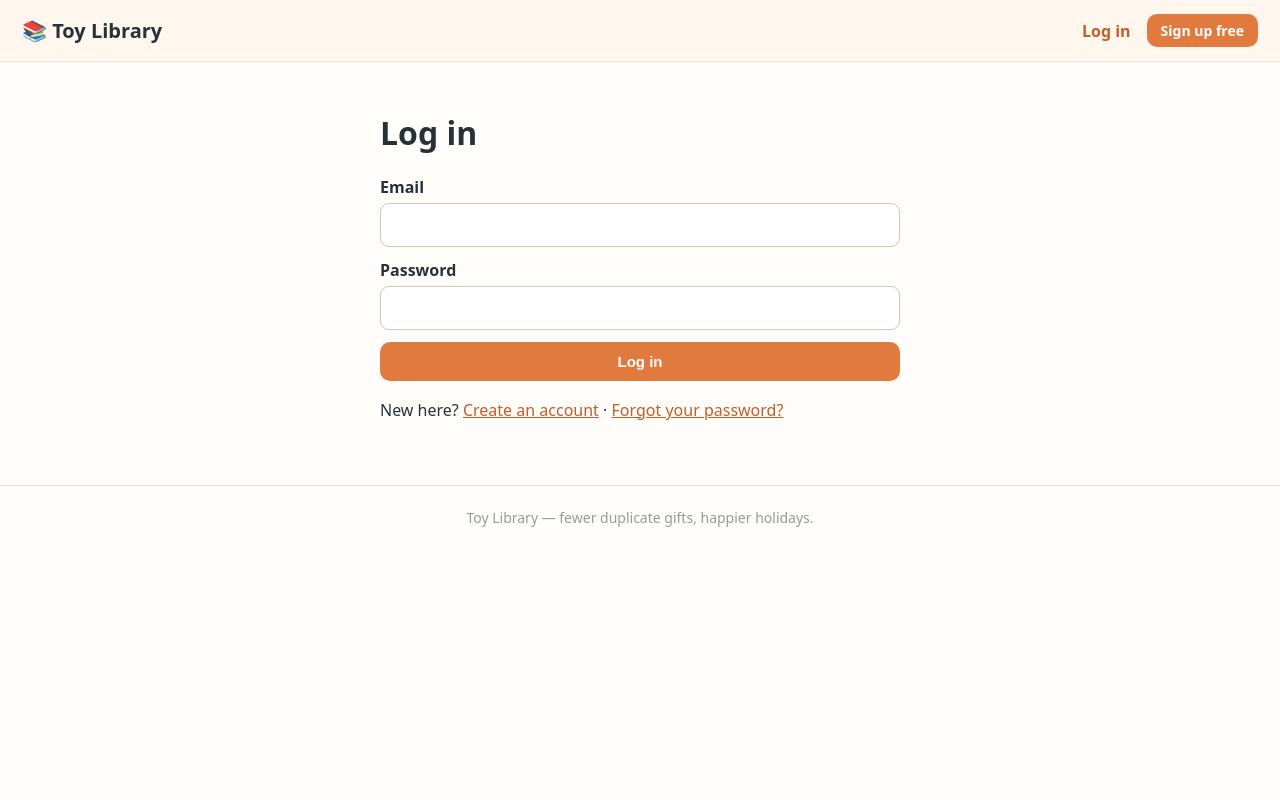
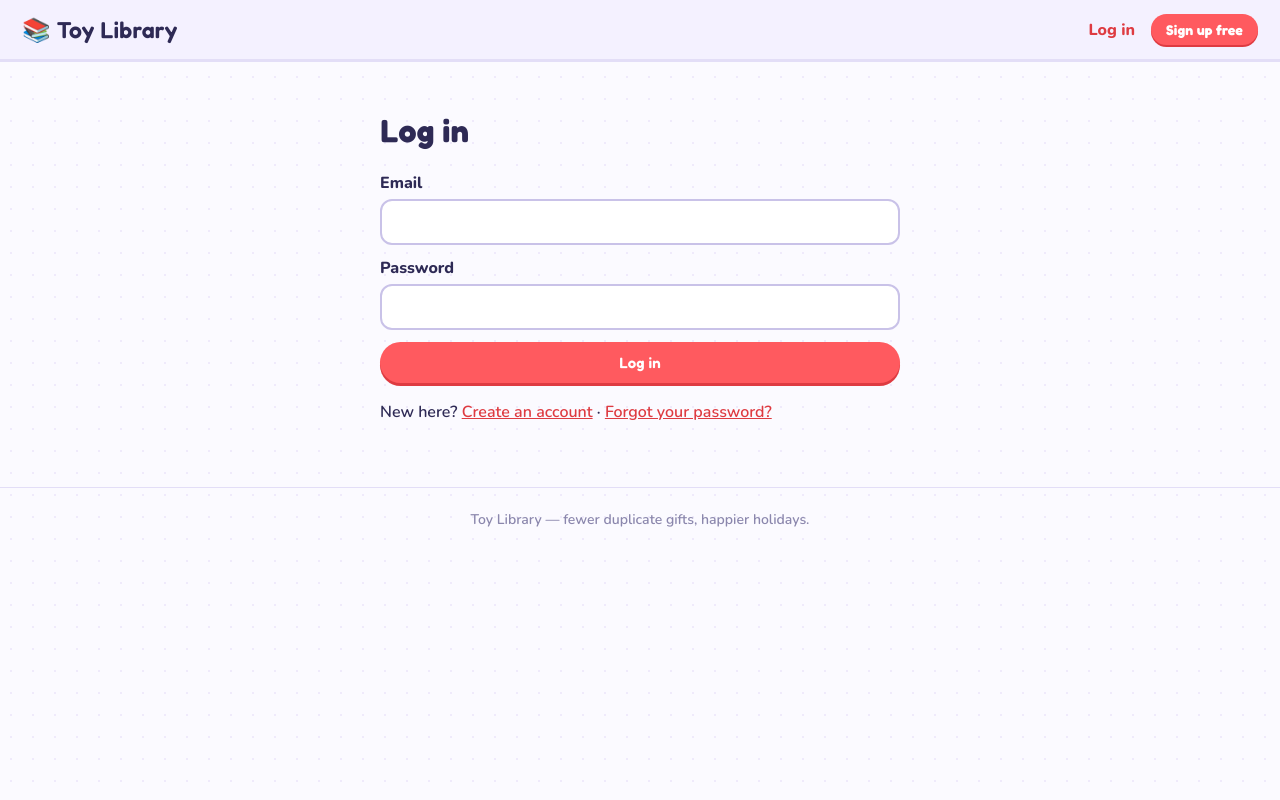
Before and after one commit to Orvalla/toylibrary, a React (Vite) app: page /login in a window 1280 px wide. Built offline with nearby package versions, Linux system fonts and the light colour scheme; no server answers.

Commit message:
Playful retheme: coral/teal/grape palette, Fredoka + Nunito, pill buttons, candy tile gradients for every platform

```diff
--- a/index.html
+++ b/index.html
@@ -3,6 +3,13 @@
   <head>
     <meta charset="UTF-8" />
     <meta name="viewport" content="width=device-width, initial-scale=1.0" />
+    <meta name="theme-color" content="#ff5a5f" />
+    <link rel="preconnect" href="https://fonts.googleapis.com" />
+    <link rel="preconnect" href="https://fonts.gstatic.com" crossorigin />
+    <link
+      href="https://fonts.googleapis.com/css2?family=Fredoka:wght@500;600;700&family=Nunito:wght@400;600;700;800;900&display=swap"
+      rel="stylesheet"
+    />
     <title>Toy Library — no more duplicate gifts</title>
     <meta
       name="description"
--- a/src/styles.css
+++ b/src/styles.css
@@ -1,21 +1,36 @@
 :root {
-  --ink: #263238;
-  --accent: #e07a3f;
-  --accent-dark: #c25e28;
-  --soft: #fff6ee;
-  --line: #eadfd4;
-  --good: #2e7d32;
-  --warn: #b3261e;
+  --ink: #2e2a55;
+  --ink-soft: #4a4670;
+  --ink-faint: #6e6a94;
+  --accent: #ff5a5f;
+  --accent-dark: #de3b41;
+  --teal: #0ca6a6;
+  --soft: #f4f1ff;
+  --line: #e3def7;
+  --input-line: #c9c2e8;
+  --sun: #ffd93c;
+  --good: #1fa866;
+  --warn: #e23d3d;
 }
 
 * { box-sizing: border-box; }
 
 body {
   margin: 0;
-  font-family: system-ui, -apple-system, 'Segoe UI', sans-serif;
+  font-family: 'Nunito', system-ui, -apple-system, 'Segoe UI', sans-serif;
+  font-weight: 600;
   color: var(--ink);
-  background: #fffdfa;
+  background-color: #fbfaff;
+  background-image: radial-gradient(#efeafb 1.2px, transparent 1.3px);
+  background-size: 22px 22px;
 }
+
+h1, h2, h3, .logo, .btn {
+  font-family: 'Fredoka', 'Nunito', system-ui, sans-serif;
+  letter-spacing: 0.01em;
+}
+
+::selection { background: #ffe066; }
 
 a { color: var(--accent-dark); }
 
@@ -24,12 +39,12 @@ a { color: var(--accent-dark); }
   justify-content: space-between;
   align-items: center;
   padding: 14px 22px;
-  border-bottom: 1px solid var(--line);
+  border-bottom: 3px solid var(--line);
   background: var(--soft);
 }
-.header .logo { font-weight: 800; font-size: 20px; text-decoration: none; color: var(--ink); }
+.header .logo { font-weight: 600; font-size: 23px; text-decoration: none; color: var(--ink); }
 .header nav { display: flex; gap: 16px; align-items: center; }
-.header nav a { text-decoration: none; font-weight: 600; }
+.header nav a { text-decoration: none; font-weight: 800; }
 
 .page { max-width: 880px; margin: 0 auto; padding: 28px 20px 48px; }
 .page.narrow { max-width: 560px; }
@@ -41,118 +56,137 @@ a { color: var(--accent-dark); }
   background: var(--accent);
   color: #fff;
   border: none;
-  border-radius: 10px;
-  padding: 11px 20px;
+  border-radius: 999px;
+  padding: 11px 22px;
   font-size: 15px;
-  font-weight: 700;
+  font-weight: 600;
   cursor: pointer;
   text-decoration: none;
+  box-shadow: 0 3px 0 var(--accent-dark);
+  transition: transform 0.05s ease, box-shadow 0.05s ease, background 0.15s ease;
 }
-.btn:hover { background: var(--accent-dark); }
-.btn-small { padding: 7px 14px; font-size: 14px; }
+.btn:hover { background: #ff6d71; }
+.btn:active { transform: translateY(2px); box-shadow: 0 1px 0 var(--accent-dark); }
+.btn-small { padding: 7px 15px; font-size: 14px; box-shadow: 0 2px 0 var(--accent-dark); }
+.btn-small:active { box-shadow: 0 0 0 var(--accent-dark); }
 
 .linklike {
   background: none; border: none; padding: 0;
-  color: var(--accent-dark); font: inherit; font-weight: 600; cursor: pointer;
+  color: var(--accent-dark); font: inherit; font-weight: 800; cursor: pointer;
 }
 .linklike.danger { color: var(--warn); }
 
 .card-grid { display: grid; grid-template-columns: repeat(auto-fit, minmax(220px, 1fr)); gap: 14px; margin: 26px 0; }
-.card { background: var(--soft); border: 1px solid var(--line); border-radius: 14px; padding: 16px; }
+.card { background: var(--soft); border: 2px solid var(--line); border-radius: 18px; padding: 16px; }
 .card h3 { margin-top: 0; }
 
 .form { display: flex; flex-direction: column; gap: 12px; margin: 18px 0; }
-.form label { display: flex; flex-direction: column; gap: 5px; font-weight: 600; }
+.form label { display: flex; flex-direction: column; gap: 5px; font-weight: 800; }
 .form input, .form select, .check-box input {
-  padding: 10px 12px; border: 1px solid #cfc4b8; border-radius: 9px; font-size: 15px; font: inherit;
+  padding: 10px 12px; border: 2px solid var(--input-line); border-radius: 12px; font-size: 15px; font: inherit;
 }
 .inline-form { flex-direction: row; flex-wrap: wrap; }
 .inline-form input { flex: 1 1 180px; }
 
-.error { color: var(--warn); font-weight: 600; }
-.notice { background: #fff3d6; border: 1px solid #ecd28a; border-radius: 9px; padding: 10px 14px; }
-.empty { color: #777; font-style: italic; }
+.form input:focus, .form select:focus, .check-box input:focus,
+.filter-input:focus, .child-row input:focus, .claim-form input:focus {
+  border-color: var(--accent);
+  outline: 3px solid rgba(255, 90, 95, 0.25);
+}
+
+.error { color: var(--warn); font-weight: 800; }
+.notice { background: #fff3c4; border: 2px solid var(--sun); border-radius: 14px; padding: 10px 14px; }
+.empty { color: var(--ink-faint); font-style: italic; }
 
 .share-box {
   display: flex; justify-content: space-between; gap: 16px; align-items: flex-start;
-  background: var(--soft); border: 1px solid var(--line); border-radius: 14px; padding: 16px;
+  background: var(--soft); border: 2px solid var(--line); border-radius: 18px; padding: 16px;
 }
 .share-url { font-family: ui-monospace, monospace; word-break: break-all; margin: 6px 0; }
-.toggle { font-weight: 600; }
+.toggle { font-weight: 800; }
 
-.tabs { display: flex; gap: 8px; margin: 24px 0 6px; }
+.tabs { display: flex; gap: 8px; margin: 24px 0 6px; flex-wrap: wrap; }
 .tabs button {
-  border: 1px solid var(--line); background: #fff; border-radius: 999px;
-  padding: 8px 16px; font: inherit; font-weight: 700; cursor: pointer;
+  border: 2px solid var(--line); background: #fff; border-radius: 999px;
+  padding: 8px 16px; font: inherit; font-weight: 800; cursor: pointer; color: var(--ink);
 }
 .tabs button.active { background: var(--accent); color: #fff; border-color: var(--accent); }
 .child-tabs { margin-top: 8px; }
+.child-tabs button.active { background: var(--teal); border-color: var(--teal); }
 .child-row { align-items: center; }
-.child-row input { flex: 1 1 140px; padding: 8px 10px; border: 1px solid #cfc4b8; border-radius: 9px; font: inherit; }
+.child-row input { flex: 1 1 140px; padding: 8px 10px; border: 2px solid var(--input-line); border-radius: 12px; font: inherit; }
 
 .item-list { list-style: none; padding: 0; margin: 10px 0 26px; }
 .item {
   display: flex; justify-content: space-between; gap: 14px; align-items: flex-start;
-  padding: 10px 14px; border: 1px solid var(--line); border-radius: 11px; margin-bottom: 8px; background: #fff;
+  padding: 10px 14px; border: 1px solid var(--line); border-radius: 14px; margin-bottom: 8px; background: #fff;
 }
-.item .details { color: #555; }
-.item .notes { color: #777; font-size: 14px; margin-top: 2px; }
+.item .details { color: var(--ink-soft); }
+.item .notes { color: var(--ink-faint); font-size: 14px; margin-top: 2px; }
 .item-actions { display: flex; gap: 14px; white-space: nowrap; }
-.badge { font-size: 13px; font-weight: 700; background: var(--soft); border-radius: 999px; padding: 2px 9px; }
+.badge { font-size: 13px; font-weight: 800; background: #efe9ff; border-radius: 999px; padding: 2px 9px; }
 
 .platform-group h3 { margin: 18px 0 4px; }
 
 .occasion-banner {
-  background: #fff3d6; border: 1px solid #ecd28a; border-radius: 11px;
-  padding: 10px 14px; font-weight: 700;
+  background: #fff3c4; border: 2px solid var(--sun); border-radius: 14px;
+  padding: 10px 14px; font-weight: 800;
 }
-.occasion-line { color: #8a6d1f; font-weight: 600; margin: 2px 0 8px; }
+.occasion-line { color: #8a6400; font-weight: 700; margin: 2px 0 8px; }
 .occasion-kid { border-top: 1px solid var(--line); padding-top: 8px; margin-top: 10px; }
 .occasion-kid h4 { margin: 6px 0; }
 
-.check-box { background: var(--soft); border: 1px solid var(--line); border-radius: 14px; padding: 16px; margin: 22px 0; }
+.check-box { background: var(--soft); border: 2px solid var(--line); border-radius: 18px; padding: 16px; margin: 22px 0; }
 .check-box input { width: 100%; margin-top: 6px; }
-.verdict { font-weight: 700; }
+.verdict { font-weight: 800; }
 .verdict.owned { color: var(--warn); }
 .verdict.safe { color: var(--good); }
 
-.filter-input { width: 100%; padding: 10px 12px; border: 1px solid #cfc4b8; border-radius: 9px; font: inherit; margin: 6px 0 4px; }
-.claimed-badge { font-weight: 700; color: #777; white-space: nowrap; }
+.filter-input { width: 100%; padding: 10px 12px; border: 2px solid var(--input-line); border-radius: 12px; font: inherit; margin: 6px 0 4px; }
+.claimed-badge { font-weight: 800; color: var(--ink-faint); white-space: nowrap; }
 .claimed-badge.mine { color: var(--good); }
 .claim-form { display: flex; gap: 8px; flex-wrap: wrap; margin-top: 8px; align-items: center; }
-.claim-form input { padding: 8px 10px; border: 1px solid #cfc4b8; border-radius: 9px; font: inherit; flex: 1 1 220px; }
+.claim-form input { padding: 8px 10px; border: 2px solid var(--input-line); border-radius: 12px; font: inherit; flex: 1 1 220px; }
 
 /* ---- tiles ---- */
 .tile-grid { display: grid; grid-template-columns: repeat(auto-fill, minmax(160px, 1fr)); gap: 14px; margin: 10px 0 6px; }
-.tile { border: 1px solid var(--line); border-radius: 14px; overflow: hidden; background: #fff; display: flex; flex-direction: column; }
+.tile {
+  border: 2px solid var(--line); border-radius: 18px; overflow: hidden; background: #fff;
+  display: flex; flex-direction: column; box-shadow: 0 3px 0 rgba(46, 42, 85, 0.05);
+}
 .tile-media { position: relative; aspect-ratio: 1 / 1; background: var(--soft); }
 .tile-media img { width: 100%; height: 100%; object-fit: cover; display: block; }
 .tile-art { width: 100%; height: 100%; display: grid; place-items: center; font-size: 54px; }
-.tile-tonies .tile-art { background: linear-gradient(135deg, #ffe3c2, #ffb26b); }
-.tile-leapfrog .tile-art { background: linear-gradient(135deg, #d9f2c2, #8fd07a); }
-.tile-projector .tile-art { background: linear-gradient(135deg, #d6e4ff, #93b8f5); }
-.tile-vtech .tile-art { background: linear-gradient(135deg, #ffe1ec, #ff9ec4); }
-.tile-books .tile-art { background: linear-gradient(135deg, #fdf0c0, #f5cf6b); }
-.tile-other .tile-art { background: linear-gradient(135deg, #e8e2da, #cfc4b8); }
+.tile-tonies .tile-art { background: linear-gradient(135deg, #ffe29a, #ff9f43); }
+.tile-yoto .tile-art { background: linear-gradient(135deg, #ffc2c2, #ff5a5f); }
+.tile-leapfrog .tile-art { background: linear-gradient(135deg, #cdf463, #34c759); }
+.tile-projector .tile-art { background: linear-gradient(135deg, #a8d8ff, #4e8cff); }
+.tile-vtech .tile-art { background: linear-gradient(135deg, #ffc7e3, #ff6fb5); }
+.tile-books .tile-art { background: linear-gradient(135deg, #ffe066, #ffb703); }
+.tile-storypod .tile-art { background: linear-gradient(135deg, #99f2e3, #17bebb); }
+.tile-osmo .tile-art { background: linear-gradient(135deg, #c7d2fe, #6366f1); }
+.tile-lunii .tile-art { background: linear-gradient(135deg, #e9d5ff, #a855f7); }
+.tile-other .tile-art { background: linear-gradient(135deg, #e2e8f0, #94a3b8); }
 .tile-body { padding: 10px 12px 12px; display: flex; flex-direction: column; gap: 3px; }
-.tile-body .details { color: #555; font-size: 14px; }
-.tile-body .notes { color: #777; font-size: 13.5px; }
+.tile-body .details { color: var(--ink-soft); font-size: 14px; }
+.tile-body .notes { color: var(--ink-faint); font-size: 13.5px; }
 .tile-actions { margin-top: 7px; display: flex; flex-direction: column; gap: 5px; align-items: flex-start; }
 .tile-actions .action-row { display: flex; gap: 14px; }
 .tile .claimed-badge { white-space: normal; }
 .owned-check {
   position: absolute; top: 8px; right: 8px; width: 30px; height: 30px;
   border-radius: 50%; background: var(--good); color: #fff; font-weight: 900;
+  border: 2px solid #fff;
   display: grid; place-items: center; box-shadow: 0 1px 5px rgba(0, 0, 0, 0.3);
 }
 .tile-badge {
-  position: absolute; left: 8px; bottom: 8px; background: rgba(38, 50, 56, 0.78);
-  color: #fff; padding: 3px 9px; border-radius: 999px; font-size: 12.5px; font-weight: 700;
+  position: absolute; left: 8px; bottom: 8px; background: rgba(46, 42, 85, 0.82);
+  color: #fff; padding: 3px 9px; border-radius: 999px; font-size: 12.5px; font-weight: 800;
 }
-.catalog-cta { background: var(--soft); border: 1px solid var(--line); border-radius: 11px; padding: 10px 14px; }
-.grow-catalog { margin-top: 40px; border-top: 1px solid var(--line); padding-top: 10px; }
-.grow-catalog .notes { color: #777; font-size: 14px; }
+.catalog-cta { background: var(--soft); border: 2px solid var(--line); border-radius: 14px; padding: 10px 14px; }
+.grow-catalog { margin-top: 40px; border-top: 2px solid var(--line); padding-top: 10px; }
+.grow-catalog .notes { color: var(--ink-faint); font-size: 14px; }
 .edit-panel { margin: 14px 0; }
-.file-pick { font-weight: 600; display: flex; align-items: center; gap: 8px; }
+.file-pick { font-weight: 800; display: flex; align-items: center; gap: 8px; }
 
-.footer { text-align: center; color: #999; padding: 22px; border-top: 1px solid var(--line); font-size: 14px; }
+.footer { text-align: center; color: #8b87ad; padding: 22px; border-top: 1px solid var(--line); font-size: 14px; }
```
